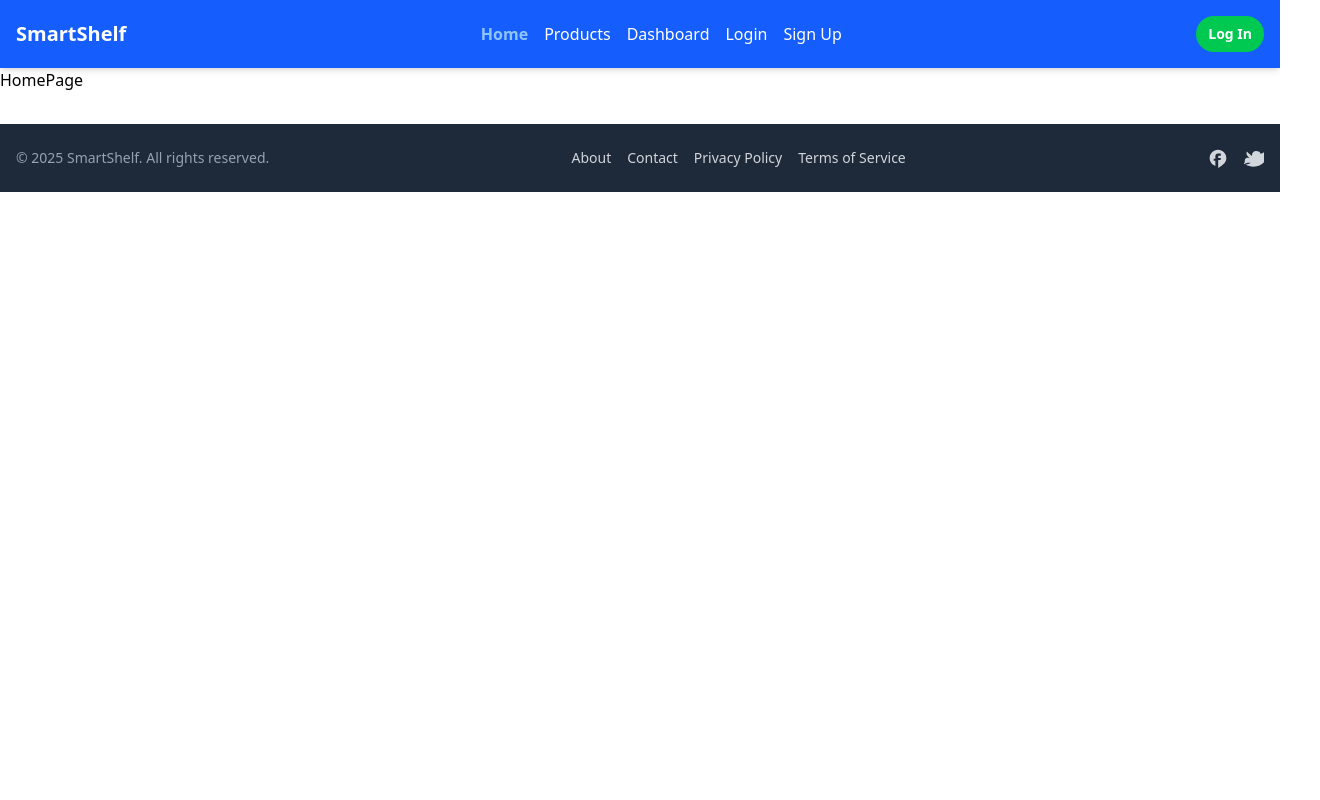
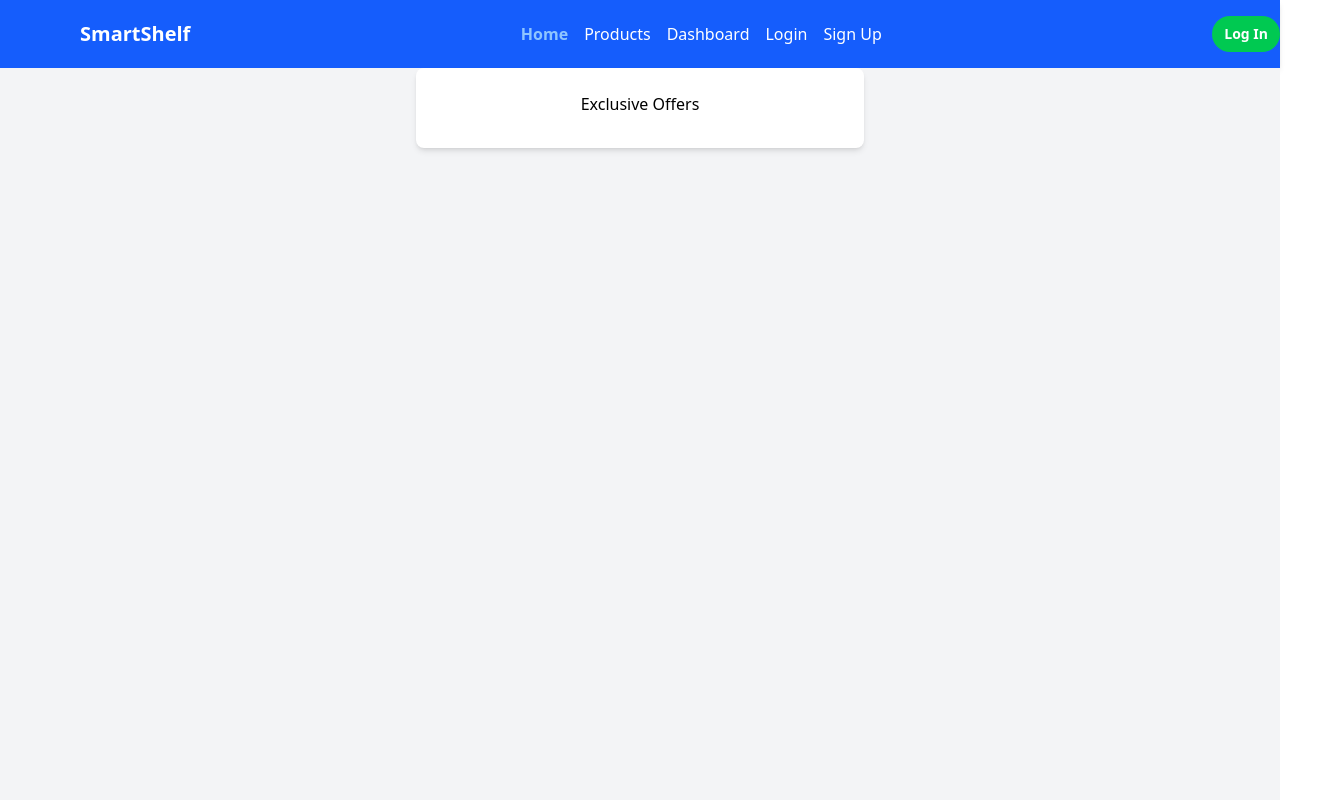
Before and after one commit to shreyanshthakur/SmartShelf, a React (Vite) app in the folder Frontend/: page / in a window 1280 px wide. Shown: the top 800 px of the page, 1320 px wide, since content can reach past the window. Built offline with nearby package versions, Linux system fonts and the light colour scheme.

Commit message:
added some styling in HomePage

```diff
--- a/Frontend/src/components/Header.tsx
+++ b/Frontend/src/components/Header.tsx
@@ -7,7 +7,7 @@ interface HeaderProps {}
 const Header: React.FC<HeaderProps> = () => {
   return (
     <header className="bg-blue-600 text-white py-4 shadow-md">
-      <div className="container mx-auto flex items-center justify-between px-4">
+      <div className="container flex items-center justify-between px-10 mx-10">
         {/* Logo / Brand */}
         <Link
           to="/"
--- a/Frontend/src/pages/HomePage.tsx
+++ b/Frontend/src/pages/HomePage.tsx
@@ -1,5 +1,13 @@
 function HomePage() {
-  return <div>HomePage</div>;
+  return (
+    <div>
+      <div className="flex items-start justify-center min-h-screen bg-gray-100">
+        <div className="bg-white shadow-md rounded-lg px-8 pt-6 pb-8 w-full max-w-md flex justify-center">
+          Exclusive Offers
+        </div>
+      </div>
+    </div>
+  );
 }
 
 export default HomePage;
```
